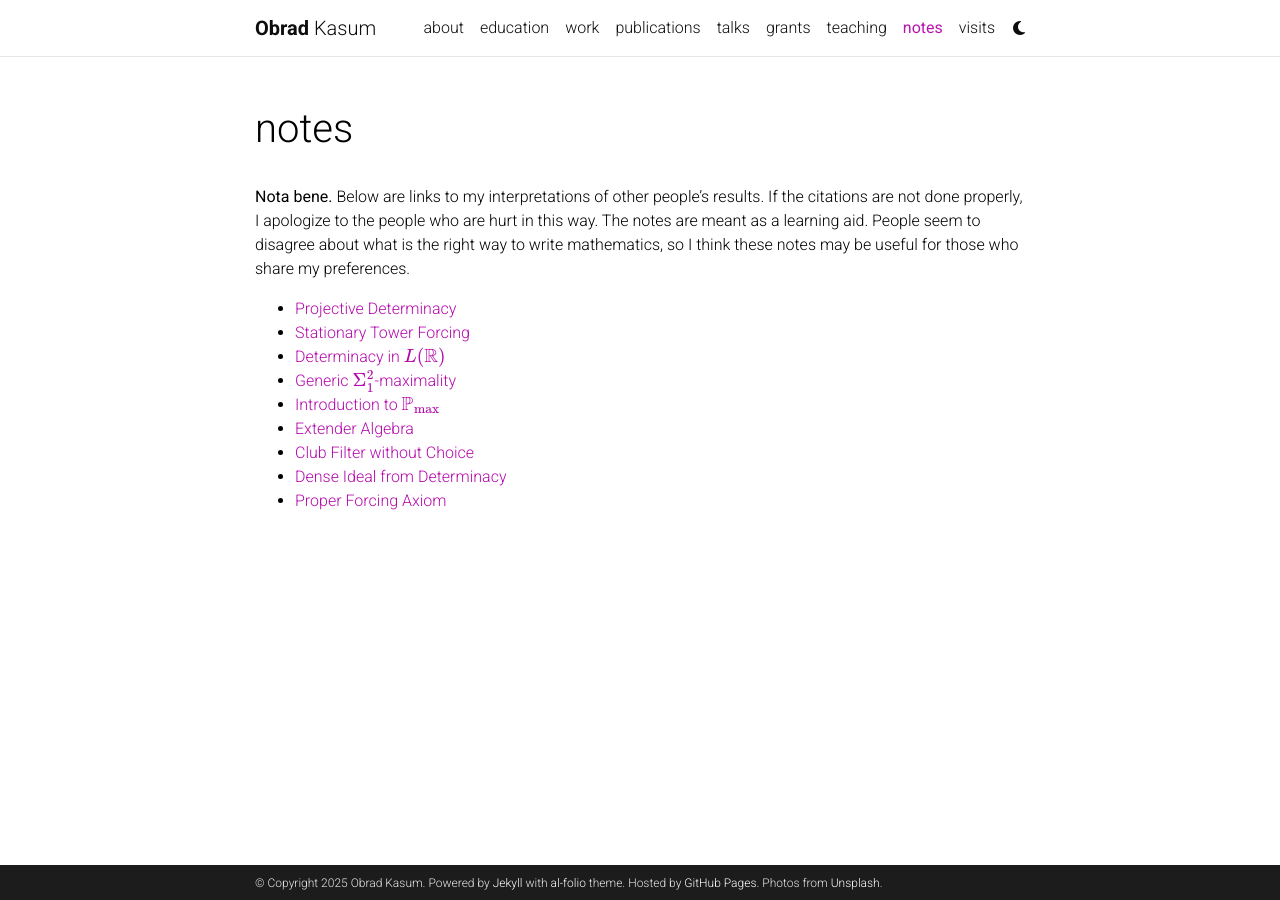
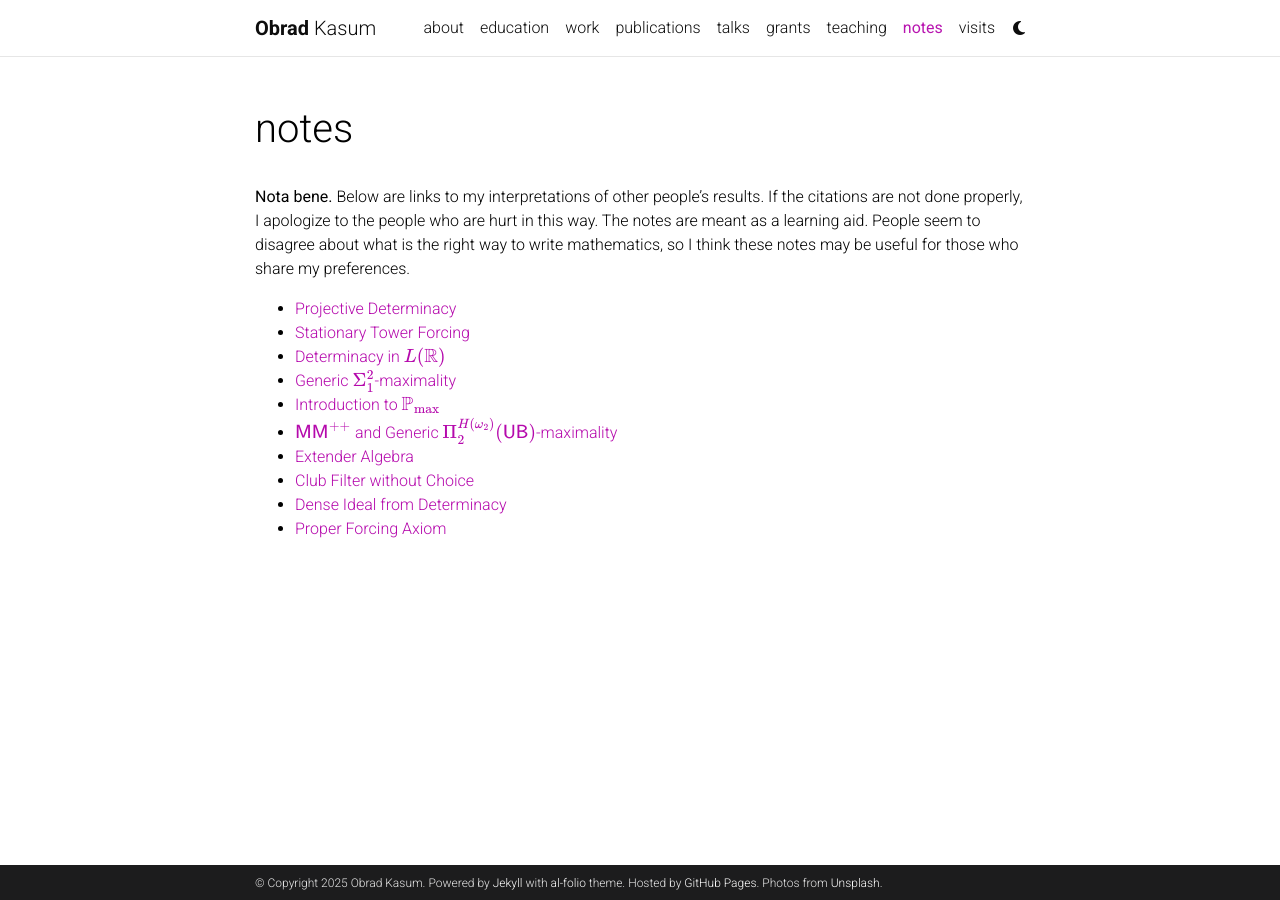
Before and after one commit to obradkasum/obradkasum.github.io, a Jekyll site: the page built from _pages/notes.md, in a window 1280 px wide. Built offline with Jekyll 4.4.1, drawn with Linux system fonts in a browser that asks for light colours; comment, search, counter and statistics services are not loaded; a style sheet for code colours, icons or effects is not loaded.

Commit message:
Update notes.md

```diff
--- a/_pages/notes.md
+++ b/_pages/notes.md
@@ -19,6 +19,8 @@
 
   <li><a href="https://drive.google.com/file/d/1BN6S94tWWgqKevD6C0vPHZzqp6ilYT7E/view?usp=drive_link"> Introduction to \(\mathbb{P}_\max\) </a></li>
 
+  <li><a href = 'https://drive.google.com/file/d/17Vnuz6qAM_TC2_b7Wyde3njYNKZocwyV/view?usp=sharing'> \(\mathsf{MM}^{++}\) and Generic \(\Pi_2^{H(\omega_2)}(\mathsf{UB})\)-maximality</a></li>
+
   <li><a href="https://drive.google.com/file/d/1KVVhyZvGBjkHwyvC7p1nGpPTQo0pd3kc/view?usp=drive_link"> Extender Algebra </a></li>
 
   <li><a href="https://drive.google.com/file/d/1mDx0qIroiJmc0bXHqoXI02YlDzI0c60w/view?usp=sharing"> Club Filter without Choice </a></li>
```
